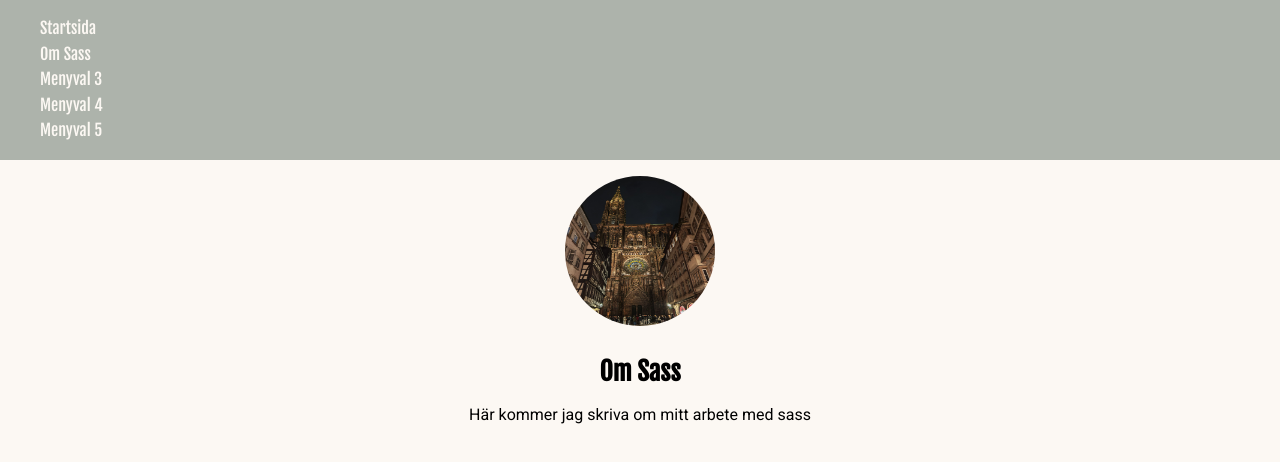
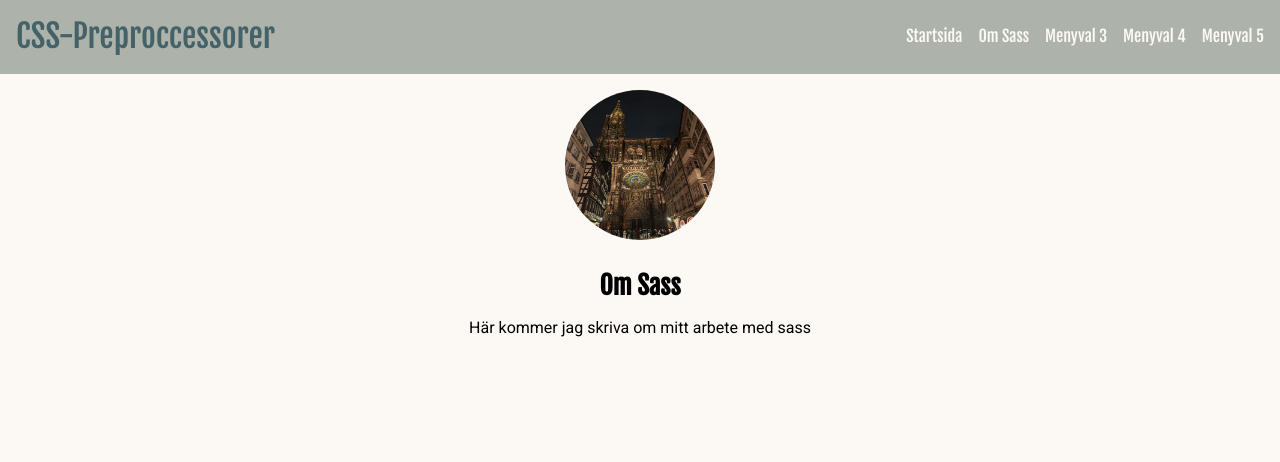
Before and after one commit to victoriah-svg/lab3_frontend_vh, a website built with Vite: page about.html in a window 1280 px wide. Built offline with nearby package versions, Linux system fonts and the light colour scheme.

Commit message:
lagt till flex-layout för header

```diff
--- a/about.html
+++ b/about.html
@@ -8,10 +8,10 @@
     <link rel="stylesheet" href="/src/CSS/main.scss">
   </head>
   <body>
-     <header>
-
+     <header id="headerNav" class="topnav">
+      <a href="/" id="logo">CSS-Preproccessorer</a>
       <nav>
-        <ul>
+        <ul class="nav-links">
           <li><a href="/">Startsida</a></li>
           <li><a href="/about">Om Sass</a></li>
           <li><a href="#">Menyval 3</a></li>
--- a/src/CSS/_layout.scss
+++ b/src/CSS/_layout.scss
@@ -27,30 +27,27 @@ section {
  }
 
 
-
-
  #aboutImage {
      display: block;
      justify-self: center;
      padding: 1rem 5rem 1rem 5rem;
  }
 
-
-/*----Mörkt läge----*/
-@media (prefers-color-scheme: dark) {
-    body {
-        background-color: base.$color-dark-background;
-        color: base.$color-text-background;
+ /*----Header----*/
+ .topnav {
+    display: flex;
+    justify-content: space-between;
+    align-items: center;
+    padding: 0.5rem 1rem;
 }
 
-    header {
-        background-color: base.$color-dark-header;
+.nav-links {
+    display: flex;
+    gap: 1rem;
 }
 
-    #logo {
-        color: base.$color-text-background;
-    }
-}
+
+
 
  /*----Tabletläge----*/
  @media screen and (min-width: 601px) and (max-width: 1024px) {
@@ -109,3 +106,19 @@ section {
 
 
  }
+
+ /*----Mörkt läge----*/
+ @media (prefers-color-scheme: dark) {
+     body {
+         background-color: base.$color-dark-background;
+         color: base.$color-text-background;
+     }
+
+     header {
+         background-color: base.$color-dark-header;
+     }
+
+     #logo {
+         color: base.$color-text-background;
+     }
+ }
```
Also changed, not shown: index.html (+2 -2 lines). Lines whose indentation alone changed are shown as unchanged.
